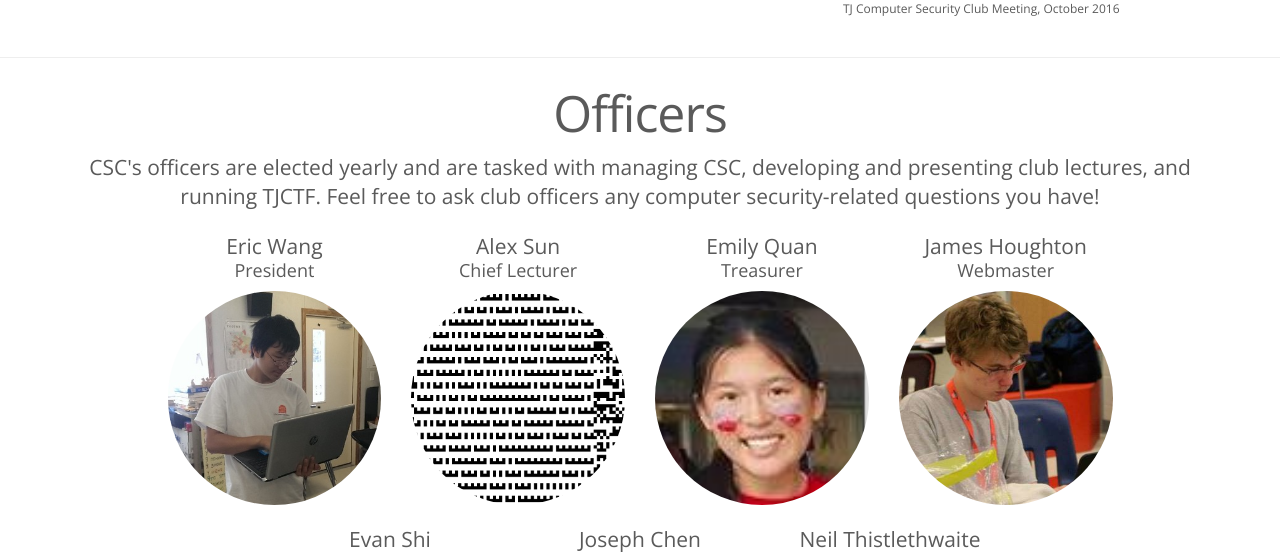
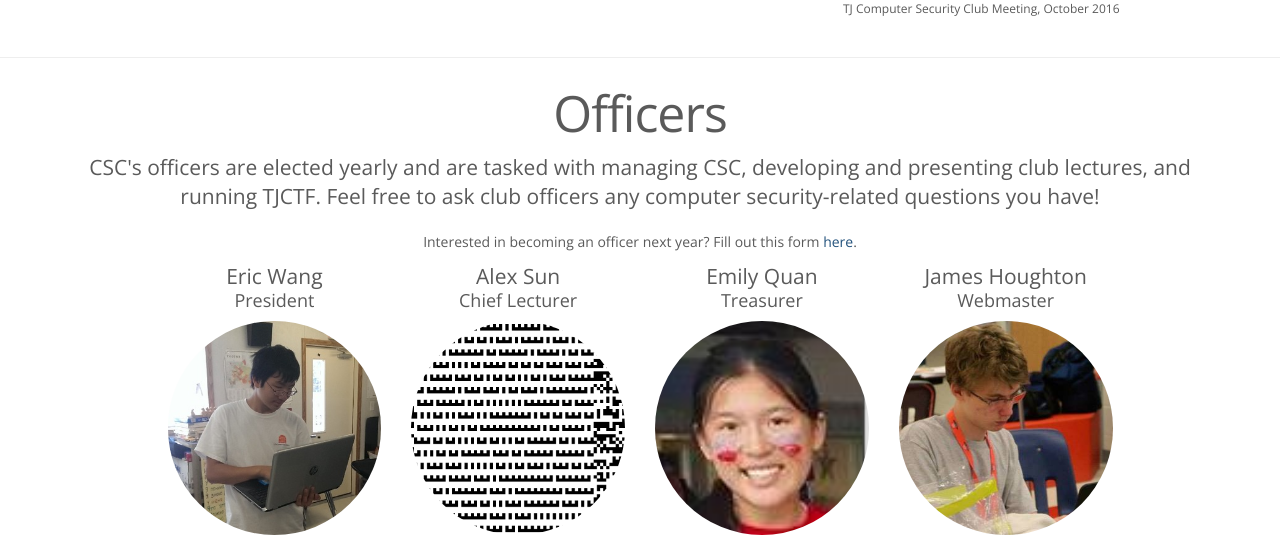
Before and after one commit to evanyeyeye/csc, a PHP site: page / in a window 1280 px wide. Shown: the part 554-1106 px from the top of the page. Run offline with PHP 8.4, Linux system fonts and the light colour scheme; some libraries are stand-ins or nearby versions.

Commit message:
add interest form

```diff
--- a/index.php
+++ b/index.php
@@ -91,6 +91,7 @@
                     <p class="lead description">
                         CSC's officers are elected yearly and are tasked with managing CSC, developing and presenting club lectures, and running TJCTF.  Feel free to ask club officers any computer security-related questions you have!
                     </p>
+                    <p>Interested in becoming an officer next year? Fill out this form <a href="https://docs.google.com/forms/d/e/1FAIpQLScMDNkl9g6Iq8mhmTdUQ8tlZ2GPuIcVkrPmNutdjYqkQvJ-QQ/viewform">here</a>.</p>
                     <div class="row">
                         <div class="col-md-1"></div>
                         <div class="col-md-5">
```
